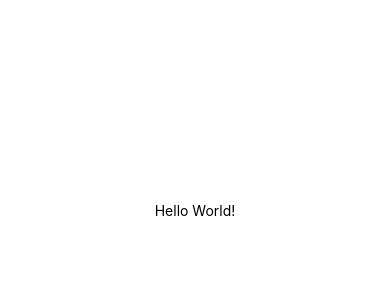
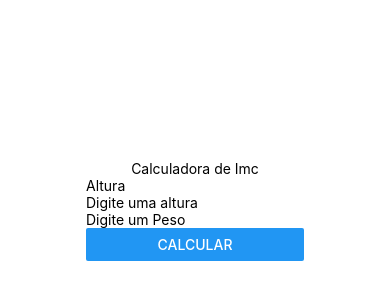
Before and after one commit to ThaysonScript/App-React-Native-Exemple, a React Native app: screen / in a window 390 px wide. Shown: the part 212-512 px from the top of the page. Built offline with nearby package versions, Linux system fonts and the light colour scheme.

Commit message:
feature - app calcular-imc

```diff
--- a/App.js
+++ b/App.js
@@ -1,10 +1,12 @@
-import { StatusBar } from 'expo-status-bar';
-import { StyleSheet, Text, View } from 'react-native';
+import { StyleSheet, View } from 'react-native';
+import Title from './src/components/Title/';
+import Main from './src/components/Main';
 
 export default function App() {
   return (
     <View style={styles.container}>
-      <Text>Hello World!</Text>
+      <Title />
+      <Main />
     </View>
   );
 }
--- /dev/null
+++ b/src/components/Main/Form/index.js
@@ -0,0 +1,25 @@
+import React from 'react';
+import { View, Text, TextInput, Button } from 'react-native';
+
+export default function Form() {
+  return (
+    <View>
+      <Text>Altura</Text>
+
+      <TextInput
+        placeholder='Digite uma altura'
+        keyboardType='numeric'
+      />
+
+      <TextInput
+        placeholder='Digite um Peso'
+        keyboardType='numeric'
+      />
+
+      <Button
+        title='Calcular'
+      />
+
+    </View>
+  );
+}
--- /dev/null
+++ b/src/components/Main/index.js
@@ -0,0 +1,11 @@
+import React from 'react';
+import { View, Text } from 'react-native';
+import Form from './Form/';
+
+export default function Main() {
+  return (
+    <View>
+      <Form />
+    </View>
+  );
+}
--- /dev/null
+++ b/src/components/Title/index.js
@@ -0,0 +1,10 @@
+import React from 'react';
+import { View, Text } from 'react-native';
+
+export default function Title() {
+  return (
+    <View>
+      <Text>Calculadora de Imc</Text>
+    </View>
+  );
+}
```
